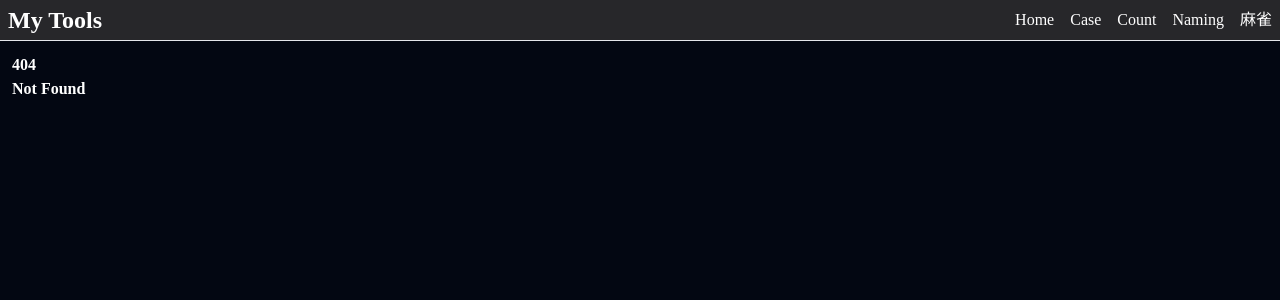
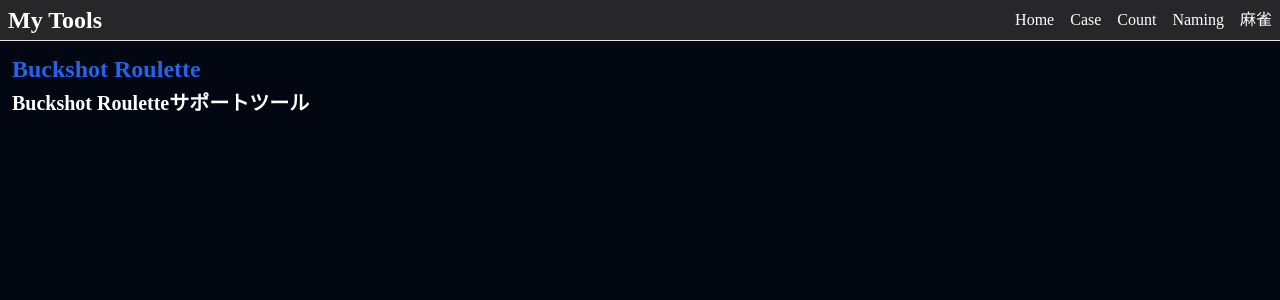
Before and after one commit to syu-y/dev-helper-app, a SvelteKit app: page /buckshot in a window 1280 px wide. Before the commit this address had no page. Shown: the top 300 px of the page. Built offline with nearby package versions, Linux system fonts and the light colour scheme.

Commit message:
新ページ追加

```diff
--- a/src/routes/+page.svelte
+++ b/src/routes/+page.svelte
@@ -12,6 +12,7 @@
 		<li><Link url="/count" label="Count Tools" /></li>
 		<li><Link url="/naming" label="Naming Tools" /></li>
 		<li><Link url="/mahjong" label="テンパイ練習ツール" /></li>
+		<li><Link url="/buckshot" label="Buckshot Rouletteサポートツール" /></li>
 	</ul>
 </div>
 
--- /dev/null
+++ b/src/routes/buckshot/+page.svelte
@@ -0,0 +1,16 @@
+<script lang="ts">
+	import PageSubTitle from '@/components/PageSubTitle.svelte';
+	import PageTitle from '@/components/PageTitle.svelte';
+	import CheckBox from '@/components/form/CheckBox.svelte';
+	import Label from '@/components/form/Label.svelte';
+	import NormalButton from '@/components/form/NormalButton.svelte';
+	import TextInput from '@/components/form/TextInput.svelte';
+	import { NumberUtils } from '@/utils/numberUtils';
+</script>
+
+<PageTitle>Buckshot Roulette</PageTitle>
+<div class="py-1">
+	<PageSubTitle>Buckshot Rouletteサポートツール</PageSubTitle>
+</div>
+
+<style></style>
```
